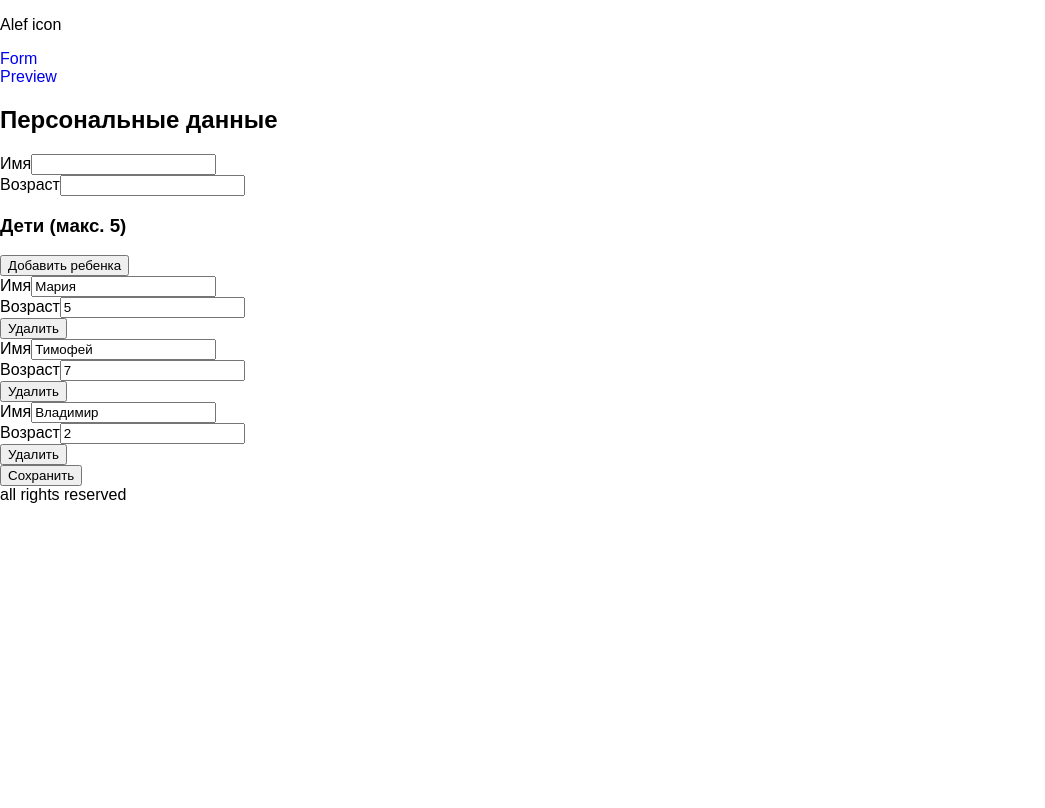
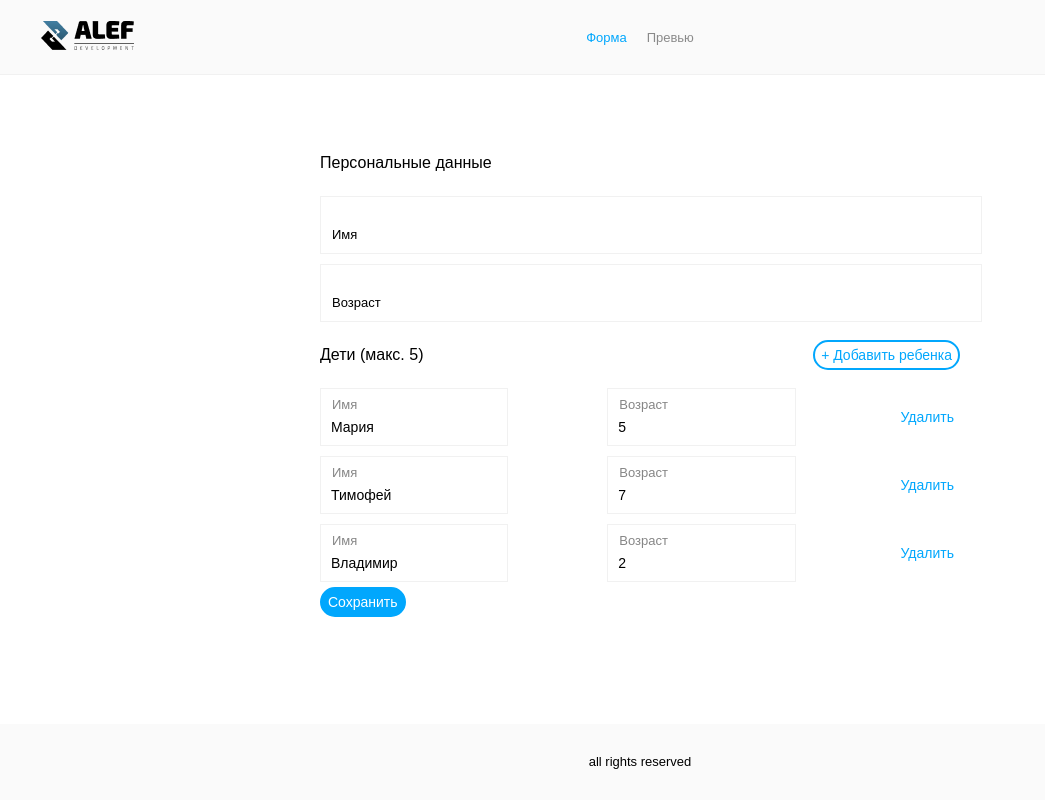
Before and after one commit to VladislavNovak/Alef-development, a React (Create React App) app: page /home in a window 1280 px wide. Shown: the top 808 px of the page, without its empty margins (0-1045 px from the left). Built offline with nearby package versions, Linux system fonts and the light colour scheme; a web font is replaced by a local one.

Commit message:
Добавляет основную стилистику (не pixPerfect)

```diff
--- a/src/App.jsx
+++ b/src/App.jsx
@@ -9,14 +9,16 @@ function App() {
   return (
     <UserState>
       <BrowserRouter>
+        <div className="container">
           <Navbar />
-          <div className="container">
+          <main>
             <Switch>
               {publicRoutes.map(({title, path, Component}) => <Route key={title} path={path} component={Component} exact />)}
               <Redirect to={HOME_ROUTE} />
             </Switch>
-          </div>
+          </main>
           <Bottom />
+        </div>
       </BrowserRouter>
     </UserState>
   );
--- a/src/assets/sass/common.scss
+++ b/src/assets/sass/common.scss
@@ -15,3 +15,104 @@ ul {
 a {
   text-decoration: none;
 }
+
+button {
+  border-radius: 100px;
+  font-size: 14px;
+  line-height: 24px;
+  cursor: pointer;
+}
+
+form, input {
+  font-family: inherit;
+  margin: 0;
+}
+
+form {
+  width: 50%;
+  margin: 60px auto;
+}
+
+main {
+  display: flex;
+  flex-direction: column;
+  align-items: center;
+}
+
+h3 {
+  font-size: 16px;
+  line-height: 24px;
+  font-weight: 500;
+}
+
+footer {
+  display: flex;
+  justify-content: center;
+
+  margin-top: auto;
+  padding-top: 30px;
+  padding-bottom: 30px;
+
+  font-size: 13px;
+  line-height: 16px;
+
+  background-color: $bg-top-bottom;
+}
+
+//------------------------------------
+
+.container {
+  height: 100vh;
+  display: flex;
+  flex-direction: column;
+}
+
+.children__header {
+  display: flex;
+  align-items: center;
+  justify-content: space-between;
+}
+
+.children__child {
+  display: flex;
+  align-items: center;
+  justify-content: space-between;
+
+
+}
+
+.children__btn-delete {
+    border: none;
+    background-color: inherit;
+    color: $primary-blue;
+}
+
+.children__btn-add {
+  border: 2px solid $primary-blue;
+  color: $primary-blue;
+  background-color: inherit;
+}
+
+.form__btn-submit {
+  border: 2px solid $primary-blue;
+  color: white;
+  background-color: $primary-blue;
+}
+
+.visually-hidden {
+  position: absolute;
+
+  width: 1px;
+  height: 1px;
+  margin: -1px;
+  border: 0;
+  padding: 0;
+
+  white-space: nowrap;
+
+  -webkit-clip-path: inset(100%);
+          clip-path: inset(100%);
+
+  clip: rect(0 0 0 0);
+  overflow: hidden;
+}
--- a/src/assets/sass/style.scss
+++ b/src/assets/sass/style.scss
@@ -3,3 +3,4 @@
 @import "./common.scss";
 
 @import "../../components/navbar/Navbar.scss";
+@import "../../components/control/Control.scss";
--- a/src/assets/sass/variables.scss
+++ b/src/assets/sass/variables.scss
@@ -1,8 +1,3 @@
-$main-red: #ed4748;
-$shadow-red: #ce2727;
-$main-red-dark: #d81111;
-$main-red-light: #e98787;
-$navbar-bg: #1c4253;
-$detailed-bg: #DCDCDC;
-
-$affairs-height: 550px;
+$primary-blue: #01A7FD;
+$border-gray: #F1F1F1;
+$bg-top-bottom: #FAFAFA;
--- a/src/components/control/Control.jsx
+++ b/src/components/control/Control.jsx
@@ -3,9 +3,13 @@ import React, {useState} from 'react';
 import {userInputNamesListRU} from '../../context/user/userInputNamesList';
 import {capFirstLetter} from '../../utils/functions';
 
+const checkFocus = (value) => (
+  value ? true : false
+);
+
 const Control = ({memberId: id, inputTitle, inputData, onInputChange}) => {
 
-  const [isFocus, setFocus] = useState(false);
+  const [isFocus, setFocus] = useState(checkFocus(inputData));
 
   const handleInputFocus = ({target}, status) => {
     if (target.value) {
--- /dev/null
+++ b/src/components/control/Control.scss
@@ -0,0 +1,45 @@
+.control {
+  position: relative;
+}
+
+.person .control__input {
+  margin: 5px 0;
+  width: 100%;
+}
+
+.children .control__input {
+  margin: 5px 5px 5px 0;
+  width: 80%;
+}
+
+.control__label {
+  position: absolute;
+  bottom: 12px;
+  left: 12px;
+
+  display: block;
+
+  font-size: 13px;
+  line-height: 24px;
+
+  transition: all 0.3s ease;
+
+  &.active {
+    color: rgba(0, 0, 0, 0.48);
+    bottom: 34px;
+  }
+}
+
+.control__input {
+  padding: 26px 10px 6px 10px;
+
+  font-size: 14px;
+  line-height: 24px;
+
+  border: solid 1px $border-gray;
+  background: none;
+
+  &:focus {
+    outline: 0;
+  }
+}
--- a/src/components/controls/Controls.jsx
+++ b/src/components/controls/Controls.jsx
@@ -8,7 +8,7 @@ const Controls = ({entry, onInputChange, onRemove}) => {
   const renderDeleteButton = () => (
     <button
       type="button"
-      className="btn btn-danger btn-sm"
+      className="children__btn-delete"
       onClick={() => onRemove(entry.id)} >Удалить</button>
   );
 
--- a/src/components/navbar/Navbar.jsx
+++ b/src/components/navbar/Navbar.jsx
@@ -1,16 +1,30 @@
-import React from 'react';
-import {NavLink} from "react-router-dom";
+import React, {useState} from 'react';
+import {Link, NavLink} from "react-router-dom";
+import {HOME_ROUTE} from '../../routes/constants';
 import {publicRoutes} from '../../routes/routes';
+import {capFirstLetter} from '../../utils/functions';
+import AlefIcon from '../../assets/img/Logo_imi_horizontal.png';
 
 const Navbar = () => {
+  const [isClicked, setClicked] = useState(false);
+
+  const handleClick = () => setClicked((prevState) => !prevState);
+
   return (
     <nav className="navbar" >
-      <p className="navbar__icon">Alef icon</p>
+      <Link
+        to={HOME_ROUTE}
+        className="navbar__icon">
+        <img className="navbar__logo" src={AlefIcon} alt="Alef development logo" width="175" height="32"/>
+      </Link>
       <ul className="navbar__list">
         {publicRoutes.map(({path, title}) => (
           <li key={path} className="navbar__item">
-             <NavLink to={path}>
-               {title}
+            <NavLink to={path}
+              onClick={isClicked ? handleClick : null}
+              className={isClicked ? `navbar__link active` : `navbar__link`}
+              activeClassName="navbar__link--selected">
+                {capFirstLetter(title)}
              </NavLink>
           </li>
         ))}
--- a/src/components/navbar/Navbar.scss
+++ b/src/components/navbar/Navbar.scss
@@ -0,0 +1,57 @@
+.navbar {
+  width: 100vw;
+  display: flex;
+  justify-content: flex-start;
+  align-items: center;
+
+  background-color: $bg-top-bottom;
+  border-bottom: 1px solid $border-gray;
+}
+
+.navbar__list {
+  display: flex;
+  justify-content: center;
+  align-items: center;
+  width: 100%;
+
+  padding: 28px 203px 28px 28px;
+}
+
+.navbar__item {
+  padding-left: 10px;
+  padding-right: 10px;
+}
+
+.navbar__link {
+  font-size: 13px;
+  line-height: 16px;
+
+  color: rgba(17, 17, 17, 0.48);
+
+  position: relative;
+  transition: all ease-in-out 550ms;
+
+  &::after {
+    content: "";
+    position: absolute;
+    display: block;
+    height: 4px;
+    width: 0%;
+    background-color: $primary-blue;
+    bottom: -1em;
+    transition: all ease-in-out 250ms;
+  }
+
+  &:hover::after {
+    width: 100%;
+  }
+
+  &:hover{
+    color: $primary-blue;
+  }
+
+  &--selected {
+    color: $primary-blue;
+    font-weight: 500;
+  }
+}
--- a/src/pages/home/Home.jsx
+++ b/src/pages/home/Home.jsx
@@ -2,7 +2,7 @@ import React, {useContext, useState} from 'react';
 import {UserContext} from '../../context/user/userContext';
 import {Controls} from '../../components';
 import {createEntry} from '../../utils/functions';
-import { MAX_ENTRIES, USER_ENTRIES } from '../../utils/constants';
+import {MAX_ENTRIES, USER_ENTRIES} from '../../utils/constants';
 
 const Home = () => {
   const {user, update} = useContext(UserContext);
@@ -27,11 +27,12 @@ const Home = () => {
 
   const renderAddEntryButton = () => (
     <button
-      onClick={createTemporaryEntry}>Добавить ребенка</button>
+      className="children__btn-add"
+      onClick={createTemporaryEntry}>+ Добавить ребенка</button>
   );
 
   const renderEntry = (entry) => (
-    <li key={entry.id}>
+    <li className="children__child" key={entry.id}>
       <Controls
         entry={entry}
         onInputChange={changeTemporaryEntry}
@@ -41,14 +42,15 @@ const Home = () => {
 
   return (
     <form onSubmit={handleSubmit}>
-      <section className="">
-        <h2>Персональные данные</h2>
+      <h2 className="visually-hidden">Страница с формой заполнения данных</h2>
+      <section className="person">
+        <h3>Персональные данные</h3>
         <Controls
           entry={temporary[USER_ENTRIES]}
           onInputChange={changeTemporaryEntry} />
       </section>
-      <section className="">
-        <div>
+      <section  className="children">
+        <div className="children__header">
           <h3>Дети (макс. {MAX_ENTRIES - 1})</h3>
           {temporary.length < (MAX_ENTRIES) ? renderAddEntryButton() : null}
         </div>
@@ -56,7 +58,7 @@ const Home = () => {
           {temporary.map(entry => (entry.id ? renderEntry(entry) : null))}
         </ul>
       </section>
-      <button type="submit">Сохранить</button>
+      <button type="submit" className="form__btn-submit">Сохранить</button>
     </form>
   );
 };
--- a/src/pages/preview/Preview.jsx
+++ b/src/pages/preview/Preview.jsx
@@ -1,14 +1,35 @@
 import React, {useContext} from 'react';
+import {Fragment} from 'react';
 import {UserContext} from '../../context/user/userContext';
+import {USER_ENTRIES} from '../../utils/constants';
 
 const Preview = () => {
-  const user = useContext(UserContext);
-  console.log(`user in Preview: `, user);
+  const {user} = useContext(UserContext);
+  const data = [...user.user];
+  console.log(`user in Preview: `, data);
+
+  const renderPersonalData = (entry) => (
+    <p>{entry.title}, {entry.age}</p>
+  );
+
+  const renderEntry = (entry) => (
+    <li className="children__child" key={entry.id}>
+      {entry.title}, {entry.age}
+    </li>
+  );
 
   return (
-    <div>
-      Страница Превью
-    </div>
+    <Fragment>
+      <h2 className="visually-hidden">Страница просмотра сохраненных данных</h2>
+      <section className="person">
+        <h3>Персональные данные</h3>
+        {(data[USER_ENTRIES] === {}) ? renderPersonalData(data[USER_ENTRIES]) : <p>Отсутствуют</p>}
+      </section>
+      <section  className="children">
+        <h3>Дети</h3>
+        {(data.length) ? (<ul>{data.map(entry => (entry.id ? renderEntry(entry) : null))}</ul>) : <p>Отсутствуют</p>}
+      </section>
+    </Fragment>
   );
 };
 
--- a/src/routes/routes.js
+++ b/src/routes/routes.js
@@ -2,6 +2,6 @@ import {HOME_ROUTE, PREVIEW_ROUTE} from './constants';
 import {Home, Preview} from '../pages';
 
 export const publicRoutes = [
-  {title: `Form`, path: HOME_ROUTE, Component: Home},
-  {title: `Preview`, path: PREVIEW_ROUTE, Component: Preview},
+  {title: `форма`, path: HOME_ROUTE, Component: Home},
+  {title: `превью`, path: PREVIEW_ROUTE, Component: Preview},
 ];
```
Also changed, not shown: src/assets/img/Logo_imi_horizontal.png (added).
